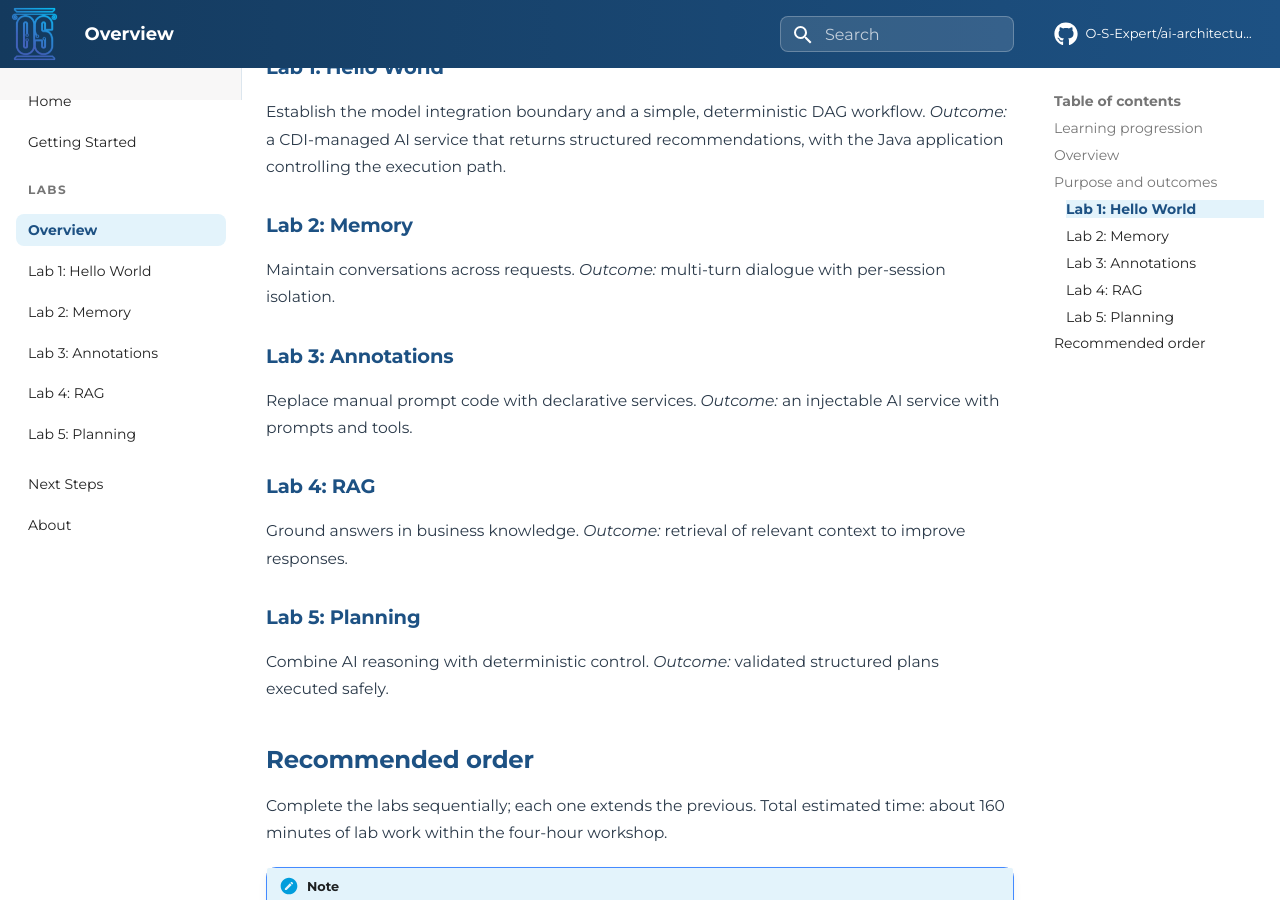
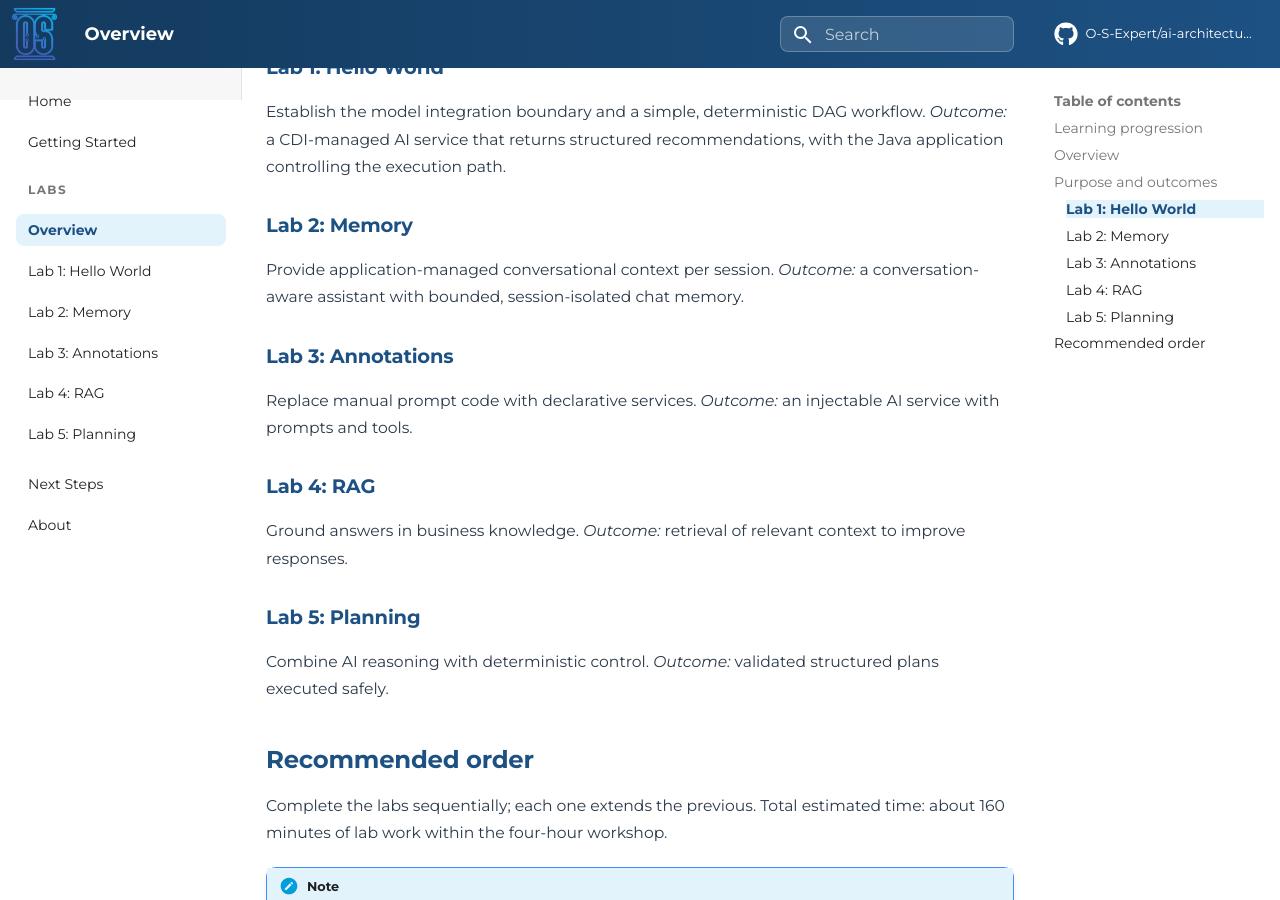
Before and after one commit to o-s-expert/ai-architecture-patterns-workshop, an MkDocs documentation site: the page built from docs/labs/index.md, in a window 1280 px wide and 900 px high, scrolled down 789 px. Built offline with MkDocs 1.6.1 and Material for MkDocs 9.7.7, drawn with Linux system fonts in a browser that asks for light colours; comment, search, counter and statistics services are not loaded.

Commit message:
docs(labs): refine Lab 2 description for session-managed conversational context

```diff
--- a/docs/labs/index.md
+++ b/docs/labs/index.md
@@ -24,7 +24,7 @@ Establish the model integration boundary and a simple, deterministic DAG workflo
 
 ### Lab 2: Memory
 
-Maintain conversations across requests. *Outcome:* multi-turn dialogue with per-session isolation.
+Provide application-managed conversational context per session. *Outcome:* a conversation-aware assistant with bounded, session-isolated chat memory.
 
 ### Lab 3: Annotations
 
```
